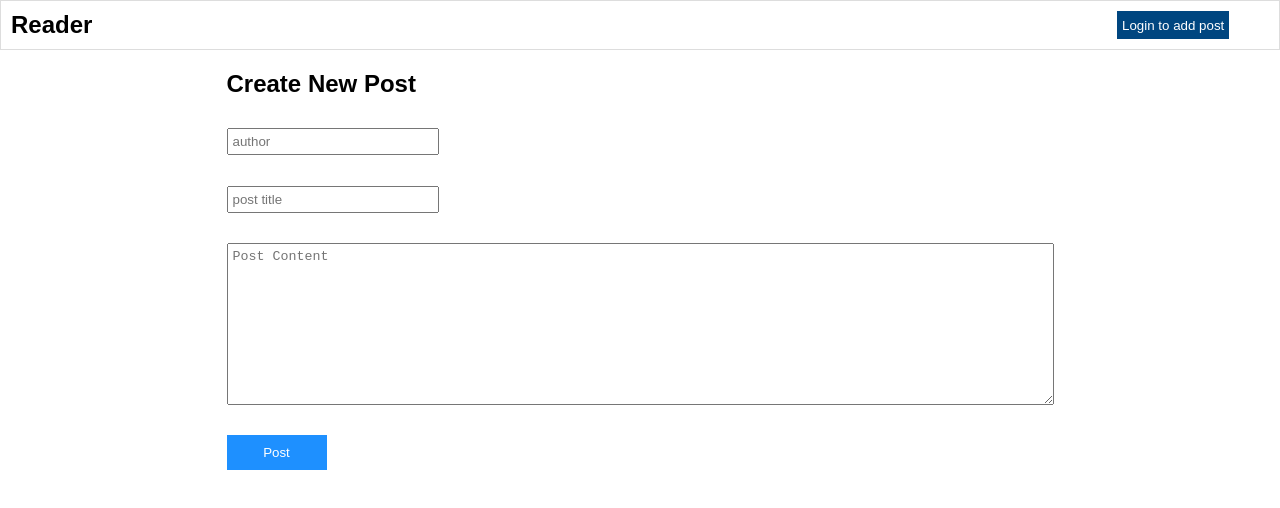
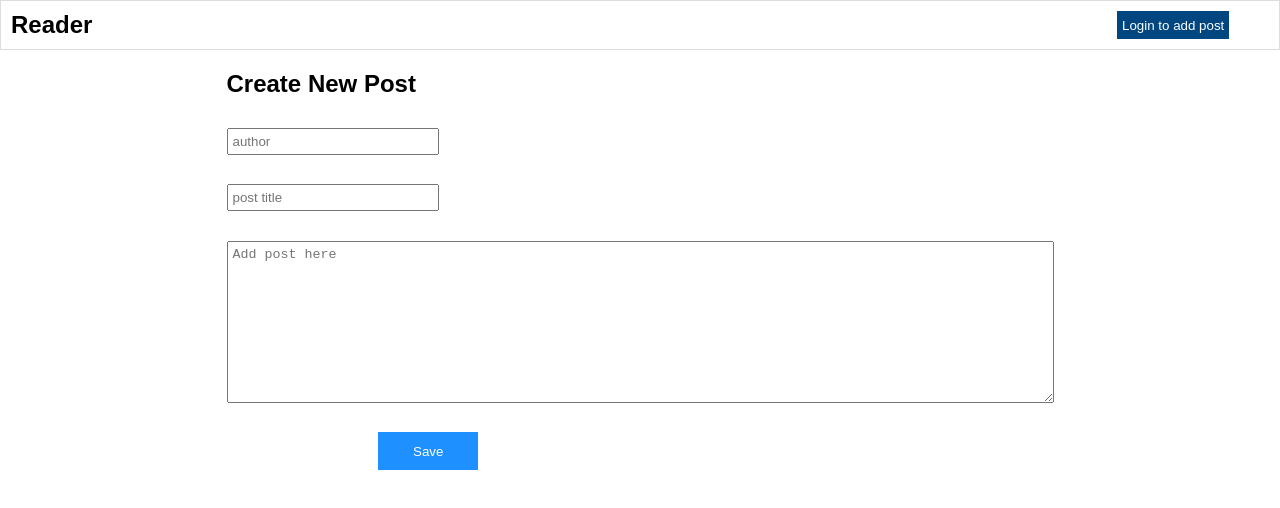
Before and after one commit to AllanG-4779/blog, a React (Create React App) app: page /new in a window 1280 px wide. Shown: the top 508 px of the page. Built offline with nearby package versions, Linux system fonts and the light colour scheme.

Commit message:
adding the save functionaltiy

```diff
--- a/src/App.js
+++ b/src/App.js
@@ -22,6 +22,7 @@ function App() {
           <logged.Provider value={[isLogged, setLogged]}>
             <viewContext.Provider value = {[view,updateView]}>
               <Header />
+
               <div className="posts">
                 <div></div>
                 <Switch>
--- a/src/Components/CreatePost.js
+++ b/src/Components/CreatePost.js
@@ -2,6 +2,7 @@ import React, { useReducer, useState } from "react";
 import "../CreatePost.css";
 import { postContext } from "../App";
 import { useContext } from "react";
+import { Link } from "react-router-dom";
 
 function CreatePost() {
   const [author, setAuthor] = useState("");
@@ -66,11 +67,18 @@ function CreatePost() {
   var Day = date.getDate();
   const post_day = `${month} ${Day}, ${Year}`;
   const time_to_read = `${Math.ceil((post.length * 0.7) / 60)} mins Read`;
-  const id = Math.random()*Math.pow(54,5)*3322244;
-  //the reducer
+  const id = Math.random() * Math.pow(54, 5) * 3322244;
+  //saving post
+  const [save,setSave] = useState(false)
   const submitting = (event) => {
     event.preventDefault();
-    setPosts([
+    if(author.length< 5||title.length<10 ){
+        alert("Title or Author has not met the length requirements")
+    }else
+      if(post.length < 20){
+        alert("Post too short")
+      }else{
+setPosts([
       ...Post,
       {
         id: id,
@@ -81,7 +89,11 @@ function CreatePost() {
         duration: time_to_read,
       },
     ]);
-  };
+     setSave(prev=>!prev)
+      }
+    }
+
+
   return (
     <div>
       <form className="post-cont">
@@ -105,9 +117,30 @@ function CreatePost() {
           rows="10"
           // @ts-ignore
           cols="100"
-          placeholder="Post Content"
+          placeholder="Add post here"
         ></textarea>
-        <button onClick={(e) => submitting(e)}>Post</button>
+        <div className="commit">
+          <button
+            style={{
+
+              visibility: save ? "hidden" : "visible",
+            }}
+            className="ink"
+            onClick={(e) => submitting(e)}
+          >
+            Save
+          </button>
+          <Link
+            className="ink"
+            style={{
+              backgroundColor: "green",
+              visibility: save ? "visible" : "hidden",
+            }}
+            to="/"
+          >
+            Post
+          </Link>
+        </div>
       </form>
     </div>
   );
--- a/src/CreatePost.css
+++ b/src/CreatePost.css
@@ -10,7 +10,7 @@
 
   width: 200px;
 }
-.post-cont > button {
+.ink {
   padding: 10px;
   width: 100px;
   background-color: dodgerblue;
@@ -18,7 +18,13 @@
   outline: none;
   border: none;
   cursor: pointer;
+  text-decoration: none;
+  text-align: center;
 }
 .post-cont > textarea{
     padding:5px;
 }
+.commit{
+  display: flex;
+  justify-content: space-around;
+}
```
